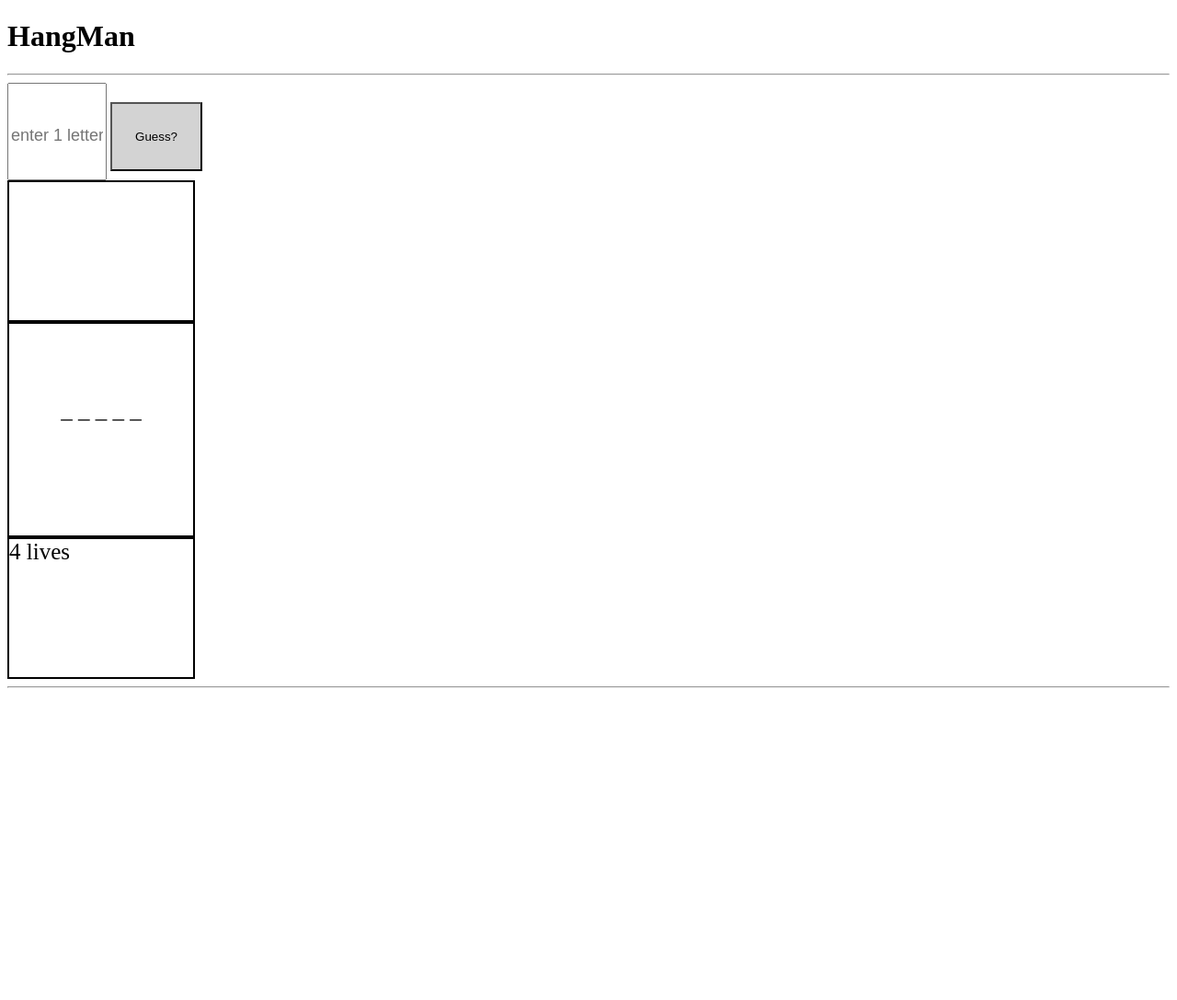
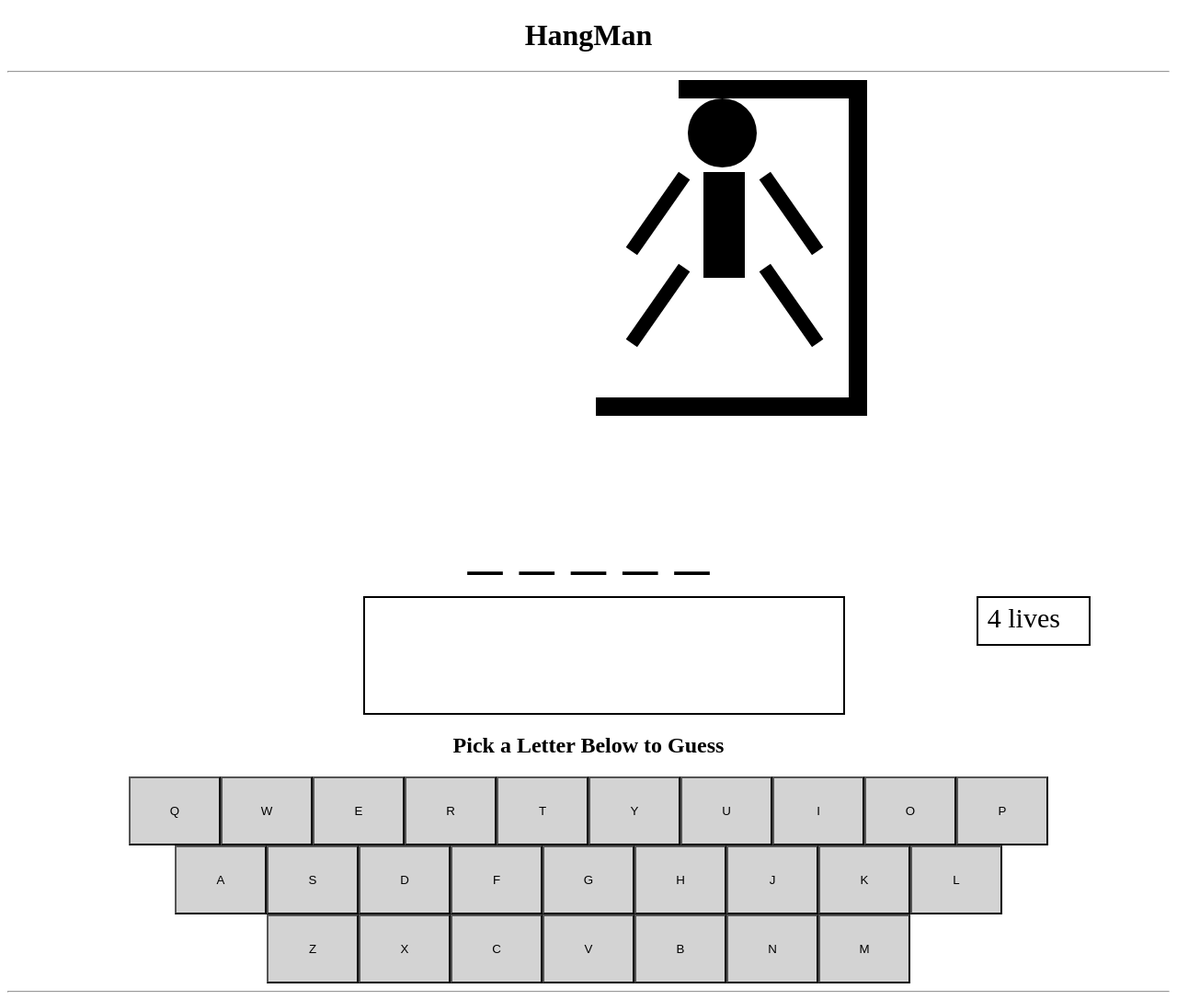
Before and after one commit to Anastasia103/JS211_HangMan, a website with bundled scripts: page index.html in a window 1280 px wide. Shown: the whole page at 92% size. Before the commit the page ends 800 px from the top, so only its background shows below. Built offline with nearby package versions, Linux system fonts and the light colour scheme.

Commit message:
added JavaScript, HTML elements, and CSS to have a picture of a hangman and a keyboard

```diff
--- a/index.html
+++ b/index.html
@@ -10,13 +10,55 @@
 <body onload="iSolution()">
     <h1>HangMan</h1>
     <hr/>
-    <div id="display-element"></div>
-      <input type="text" name="Handle1" placeholder="enter 1 letter" onkeyup="updatedHandle1()" id="guess">
-      <!-- How do you get this input sent to the pigLatin() function? -->
-      <button onclick="hangman()">Guess?</button>
-      <div id="message"></div>
+    <div class="UserImages">
+      <div class="hangman">
+        <div class="hangmans circle" id="circle" ></div>
+        <div class="hangmans body" id="body" ></div>
+        <div class="hangmans arms" id="arms1"></div>
+        <div class="hangmans arms" id="arms2"></div>
+        <div class="hangmans legs" id="legs1"></div>
+        <div class="hangmans legs" id="legs2"></div>
+      </div>
       <div id="guessedWords"></div>
-      <div id="lives"></div>
+    </div>
+      <div class="UserMessages">
+        <div id="message"></div>
+        <div id="lives"></div>
+      </div>
+      <h2>Pick a Letter Below to Guess</h1>
+      <div class="row">
+        <button class= "button" id= "q" onclick="hangman('q')">Q</button>
+        <button class= "button" id= "w" onclick="hangman('w')">W</button>
+        <button class= "button" id= "e" onclick="hangman('e')">E</button>
+        <button class= "button" id= "r" onclick="hangman('r')">R</button>
+        <button class= "button" id= "t" onclick="hangman('t')">T</button>
+        <button class= "button" id= "y" onclick="hangman('y')">Y</button>
+        <button class= "button" id= "u" onclick="hangman('u')">U</button>
+        <button class= "button" id= "i" onclick="hangman('i')">I</button>
+        <button class= "button" id= "o" onclick="hangman('o')">O</button>
+        <button class= "button" id= "p" onclick="hangman('p')">P</button>
+      </div>
+      <div class="row">
+        <button class= "button" id= "a" onclick="hangman('a')">A</button>
+        <button class= "button" id= "s" onclick="hangman('s')">S</button>
+        <button class= "button" id= "d" onclick="hangman('d')">D</button>
+        <button class= "button" id= "f" onclick="hangman('f')">F</button>
+        <button class= "button" id= "g" onclick="hangman('g')">G</button>
+        <button class= "button" id= "h" onclick="hangman('h')">H</button>
+        <button class= "button" id= "j" onclick="hangman('j')">J</button>
+        <button class= "button" id= "k" onclick="hangman('k')">K</button>
+        <button class= "button" id= "l" onclick="hangman('l')">L</button>
+      </div>
+      <div class="row">
+        <button class= "button" id= "z" onclick="hangman('z')">Z</button>
+        <button class= "button" id= "x" onclick="hangman('x')">X</button>
+        <button class= "button" id= "c" onclick="hangman('c')">C</button>
+        <button class= "button" id= "v" onclick="hangman('v')">V</button>
+        <button class= "button" id= "b" onclick="hangman('b')">B</button>
+        <button class= "button" id= "n" onclick="hangman('n')">N</button>
+        <button class= "button" id= "m" onclick="hangman('m')">M</button>
+      </div>
+
     <hr/>
 <script src="main.js"></script>
 </body>
--- a/main.js
+++ b/main.js
@@ -10,7 +10,6 @@
 Array.prototype.random = function () {
   return this[Math.floor((Math.random()*this.length))];
 }
-let guess =""
 let solutionsArray = ['girls', 'given', 'mayor', 'favorable', 'lane', 'train', 'past', 'amputate','session', 'mosaic', 'defendant','smart', 'year']
 let solution = solutionsArray.random().split("")
 let progress = solution.map(x => x = '_')
@@ -40,11 +39,33 @@ function updatedHandle1() {
         return false
   }
 }
+const wrongLetter = () => {
+  console.log("Wrong Letter. Try Again")
+  pLives = pLives - 1
+  console.log(`You have ${pLives} lives left`)
+  document.getElementById("message").innerHTML = (`Wrong Letter. Try Again <br> You have ${pLives} lives left`)
+  console.log(solution)
+  console.log(progress.toString())
+  document.getElementById("guessedWords").innerHTML = (progress.toString().replace(/,/g, ' '))
+  document.getElementById("lives").innerHTML = (`${pLives} lives`)
+}
 const pushedIntoCorrectSpot = (string) => {
     for (let i = 0; i< solution.length; i++){
       if (string === solution[i]){
         progress.splice(i, 1, string)
       }
+    }
+  }
+  function resetLetters() {
+    var elements = document.getElementsByClassName('button'); // get all elements
+    for(var i = 0; i < elements.length; i++){
+      elements[i].style.backgroundColor = "lightgray";
+    }
+  }
+  function resetHangman() {
+    var elements = document.getElementsByClassName('hangmans'); // get all elements
+    for(var i = 0; i < elements.length; i++){
+      elements[i].style.backgroundColor = "black";
     }
   }
   const resetBoard = () => {
@@ -55,9 +76,10 @@ const pushedIntoCorrectSpot = (string) => {
     document.getElementById("guessedWords").innerHTML = (progress.toString().replace(/,/g, ' '))
     document.getElementById("lives").innerHTML = (`${pLives} lives`)
   }
-const hangman = () => {
+const hangman = (guess) => {
     let userGuess = guess.toLowerCase().trim()
     if(letterCorrect(userGuess) === true){
+      document.getElementById(guess).style.backgroundColor = "green"
       pushedIntoCorrectSpot(userGuess)
       document.getElementById("message").innerHTML = ("You guessed correct! Guess Again?")
       document.getElementById("lives").innerHTML = (`${pLives} lives`)
@@ -65,6 +87,8 @@ const hangman = () => {
        console.log("You guessed the word!")
        console.log("Play Again?")
        document.getElementById("message").innerHTML = ("You guessed the word! <br> Play Again?")
+       resetHangman()
+       resetLetters()
        resetBoard()
       } else {
         console.log(progress.toString())
@@ -72,26 +96,30 @@ const hangman = () => {
       }
     }
     else {
-      if(pLives > 2){
-        console.log("Wrong Letter. Try Again")
-        pLives = pLives - 1
-        console.log(`You have ${pLives} lives left`)
-        document.getElementById("message").innerHTML = (`Wrong Letter. Try Again <br> You have ${pLives} lives left`)
-        console.log(solution)
-        console.log(progress.toString())
-        document.getElementById("guessedWords").innerHTML = (progress.toString().replace(/,/g, ' '))
-        document.getElementById("lives").innerHTML = (`${pLives} lives`)
-      } else if (pLives === 2){
+      document.getElementById(guess).style.backgroundColor = "red"
+      if(pLives === 4){
+        wrongLetter()
+        document.getElementById('legs1').style.background ='white'
+        document.getElementById('legs2').style.background ='white'
+      } else if(pLives === 3){
+        document.getElementById('arms1').style.background ='white'
+        document.getElementById('arms2').style.background ='white'
+        wrongLetter()
+      }  else if (pLives === 2){
         console.log("Wrong Letter. Try Again")
         pLives = pLives - 1
         console.log(`You have ${pLives} life left`)
+        document.getElementById("message").innerHTML = (`Wrong Letter. Try Again <br> You have ${pLives} life left`)
         console.log(solution)
         console.log(progress.toString())
         document.getElementById("guessedWords").innerHTML = (progress.toString().replace(/,/g, ' '))
         document.getElementById("lives").innerHTML = (`${pLives} life`)
+        document.getElementById('body').style.background ='white'
       } else{
         console.log('Ran out of Lives. Try again with a new word!')
         document.getElementById("message").innerHTML = (`Ran out of Lives. Try again with a new word!`)
+        resetHangman()
+        resetLetters()
         resetBoard()
       }
 }
--- a/styles.css
+++ b/styles.css
@@ -1,19 +1,100 @@
-div:not(#display-element){
-  height: 150px;
-  width: 200px;
-  border: solid black 2px;
-  font-size: 25px;
+
+h1, h2{
+  height: fit-content;
+  width: fit-content;
+  margin: 20px auto;
 }
 
-#guess{
- height: 100px;
- width: 100px;
- font-size: 30px;
- text-align: center;
+.UserMessages{
+  display: flex;
+  flex-direction: row;
+  justify-content: space-around;
+  margin: 15px 15px 2px 25%;
+  row-gap: 4vh;
 }
+.hangman{
+  display: grid;
+  grid-template-columns: 100px 75px 100px;
+  grid-template-rows: 75px 100px 100px;
+  border-right: solid black 20px;
+  border-bottom: solid black 20px;
+  border-top: solid black 20px;
+  width: 275px;
+  height: 325px;
+  position: relative;
+  left: 80vh;
+}
+.hangman:after {
+  content: '';
+  display: block;
+  position: absolute;
+  width: 50px;
+  top: -20px;
+  left: 0px;
+  border: 20px solid white;
+}
+.circle {
+  width: 75px;
+  height: 75px;
+  background: black;
+  border-radius: 50%;
+  grid-area: 1/ 2/ span 1/ span 1;
+}
+.arms {
+  width: 15px;
+  height: 100px;
+}
+#arms1 {
+  grid-area: 2/ 1/ span 1/ span 1;
+  background: black;
+  transform: rotate(215deg);
+  margin-left: 60px;
+}
+#arms2 {
+  grid-area: 2/ 3/ span 1/ span 1;
+  background: black;
+  transform: rotate(325deg);
+  margin-left: 30px;
+}
+.body {
+  width: 45px;
+  height: 115px;
+  margin: 5px 17px;
+  background: black;
+  grid-area: 2/ 2/ span 1/ span 1;
+}
+.legs {
+  width: 15px;
+  height: 100px;
+}
+#legs1 {
+  grid-area: 3/ 1/ span 1/ span 1;
+  background: black;
+  transform: rotate(215deg);
+  margin-left: 60px;
 
-#guess::placeholder{
-  font-size: 18px;
+}
+#legs2 {
+  grid-area: 3/ 3/ span 1/ span 1;
+  background: black;
+  transform: rotate(325deg);
+  margin-left: 30px;
+}
+#message{
+  height: 125px;
+  text-align: center;
+  width: 65vh;
+  font-size: 45px;
+  /*margin: 30px auto 10px auto; */
+  border: solid black 2px;
+}
+#lives {
+  border: solid black 2px;
+  /* margin: 20px 0; */
+  padding: 5px 10px;
+  width: 100px;
+  font-size: 30px;
+  height: 40px;
 }
 
 button{
@@ -22,9 +103,16 @@ button{
  background-color: lightgray;
  color: black;
 }
+
+.row {
+    display: flex;
+    flex-direction: row;
+    justify-content: center;
+}
 #guessedWords{
-font-size: 40px;
+font-size: 75px;
 text-align: center;
 padding-top: 80px;
-
+width: fit-content;
+margin: 15px auto;
 }
```
